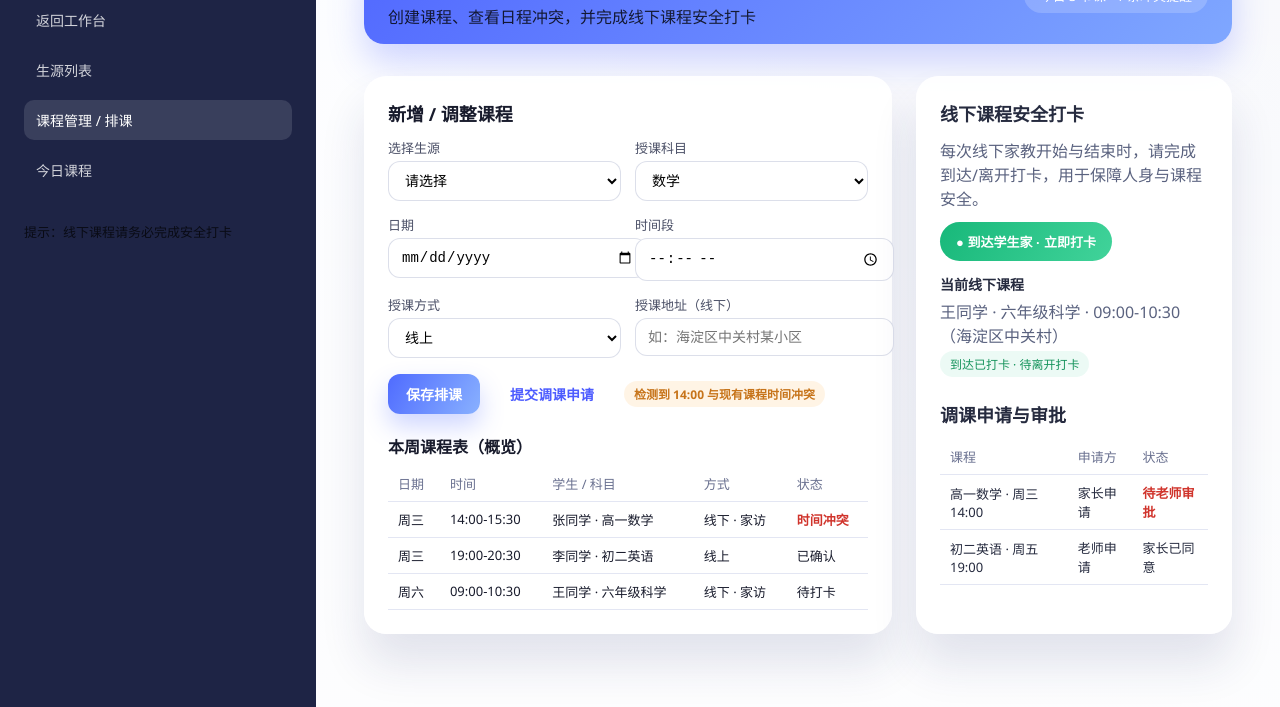
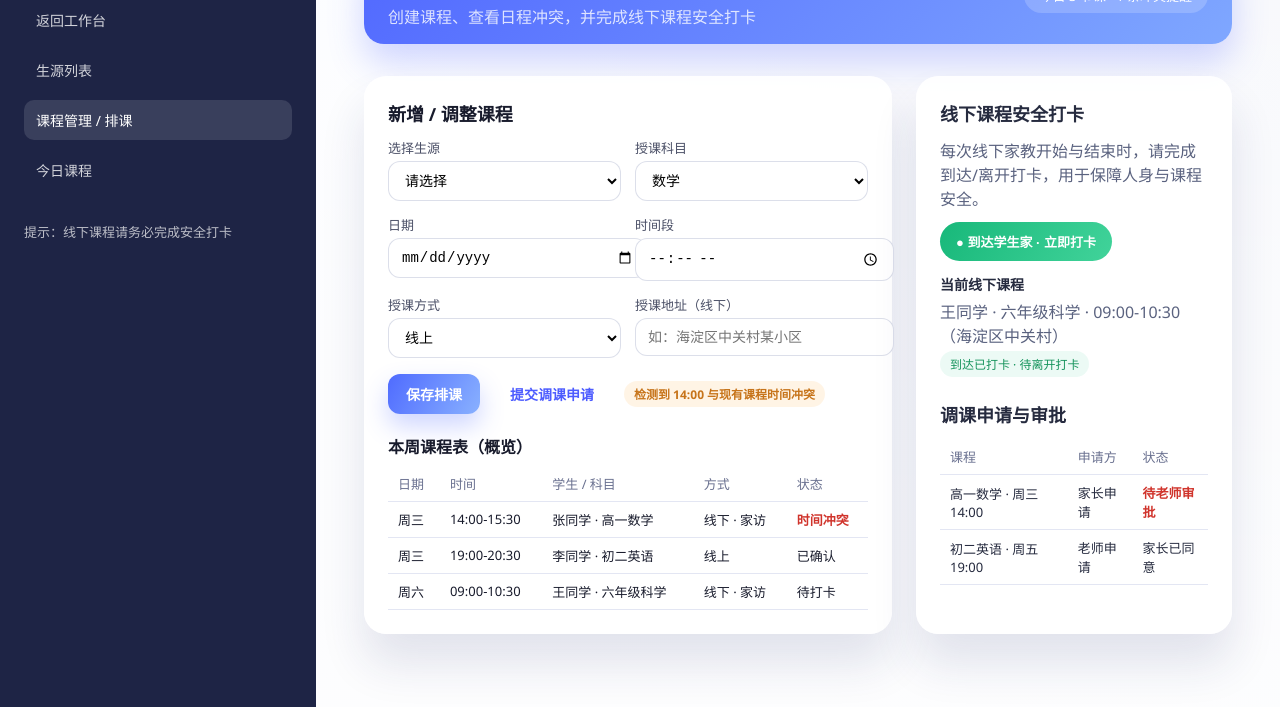
Before and after one commit to liuzilin94/tutorplatform, a plain HTML site: page schedule-tutor.html in a window 1280 px wide. Shown: the part 93-800 px from the top of the page. Drawn offline with Linux system fonts and the light colour scheme.

Commit message:
Add files via upload

```diff
--- a/schedule-tutor.html
+++ b/schedule-tutor.html
@@ -199,7 +199,7 @@
           <li><a href="#">今日课程</a></li>
         </ul>
       </nav>
-      <div style="font-size: 13px; color: rgba(0, 0, 0, 0.7)">
+      <div style="font-size: 13px; color: rgba(255, 255, 255, 0.7)">
         提示：线下课程请务必完成安全打卡
       </div>
     </aside>
@@ -208,7 +208,7 @@
       <header>
         <div>
           <h1>课程管理与排课</h1>
-          <p style="margin: 6px 0 0; color: rgba(0, 0, 0, 0.8)">
+          <p style="margin: 6px 0 0; color: rgba(255, 255, 255, 0.8)">
             创建课程、查看日程冲突，并完成线下课程安全打卡
           </p>
         </div>
```
